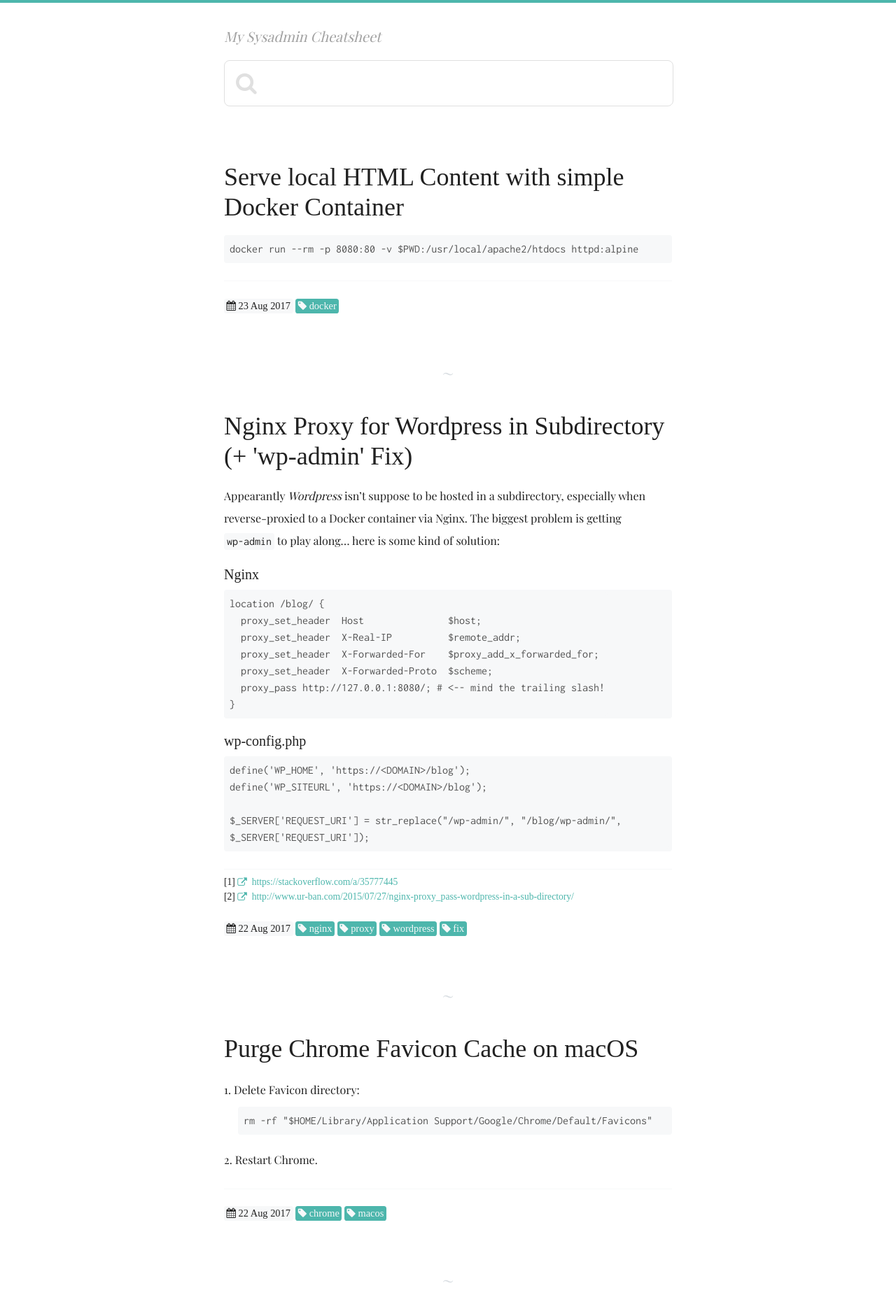
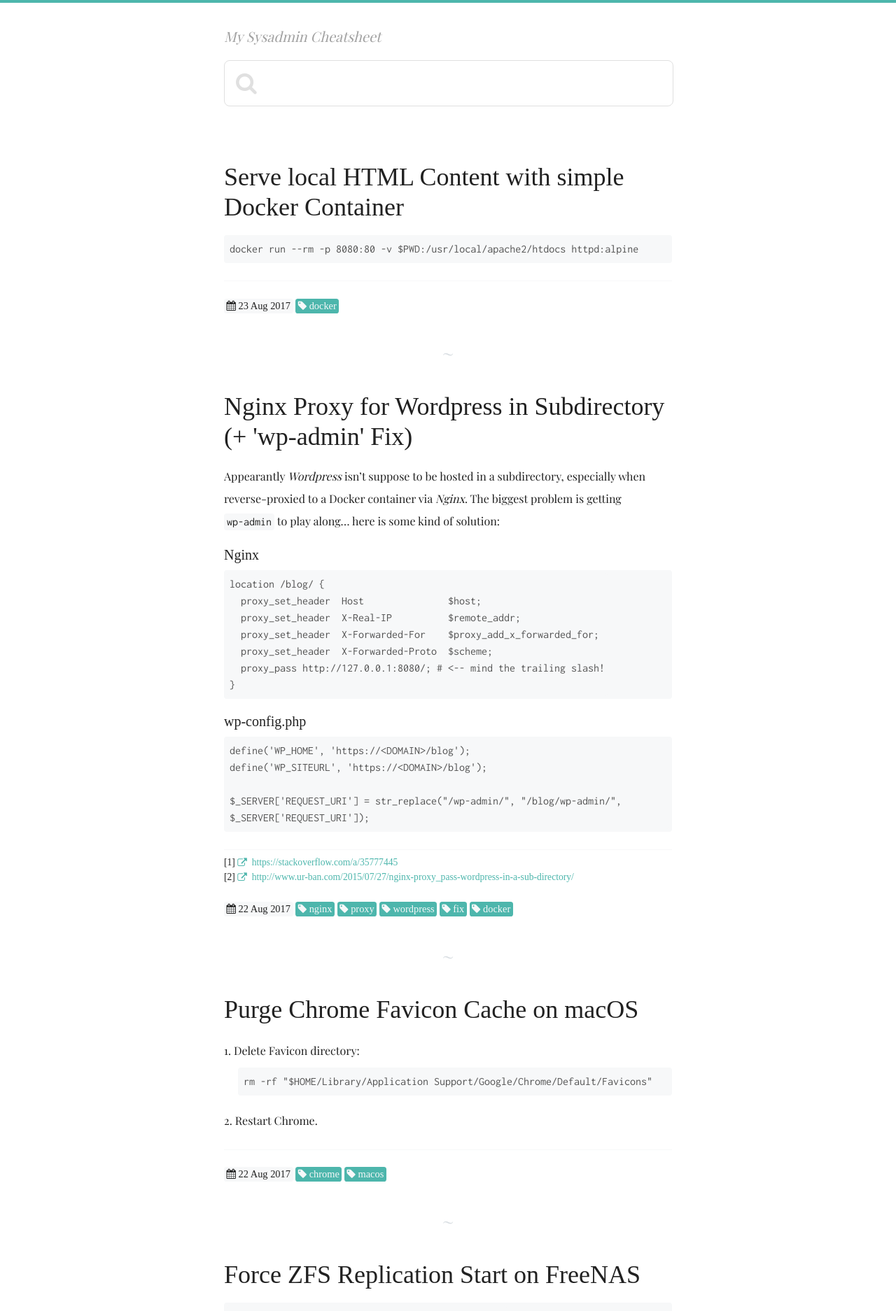
Before and after one commit to j7k6/docs.j7k6.org, a Jekyll site: the page built from index.html, in a window 1280 px wide. Shown: the top 1874 px of the page at 70% size. Built offline with Jekyll 4.4.1, drawn with Linux system fonts in a browser that asks for light colours; nearby versions of some CDN libraries; some web fonts are replaced; the list of posts is cut into pages by our own code.

Commit message:
wordpress+css

```diff
--- a/_posts/2017-08-22-wordpress-nginx-proxy-subdirectory.md
+++ b/_posts/2017-08-22-wordpress-nginx-proxy-subdirectory.md
@@ -1,10 +1,10 @@
 ---
 layout: post
 title: "Nginx Proxy for Wordpress in Subdirectory (+ 'wp-admin' Fix)"
-tags: [nginx, proxy, wordpress, fix]
+tags: [nginx, proxy, wordpress, fix, docker]
 ---
 
-Appearantly *Wordpress* isn't suppose to be hosted in a subdirectory, especially when reverse-proxied to a Docker container via Nginx.
+Appearantly *Wordpress* isn't suppose to be hosted in a subdirectory, especially when reverse-proxied to a Docker container via *Nginx*.
 The biggest problem is getting `wp-admin` to play along... here is some kind of solution:
 
 ### Nginx
--- a/assets/css/main.scss
+++ b/assets/css/main.scss
@@ -118,7 +118,7 @@ header {
       outline: none;
     }
 
-    input:focus {
+    input:focus, input:hover {
       border: 0.025em solid lighten($black, 60%);
     }
   }
@@ -354,7 +354,7 @@ article {
       font-size: 1.75em;
       display: block;
       width: 100%;
-      margin: 2em auto 0 auto;
+      margin: 1em auto 0 auto;
       text-align: center;
       vertical-align: center;
       color: darken($light, 10%);
```
Also changed, not shown: tags.html (+0 -8 lines).
